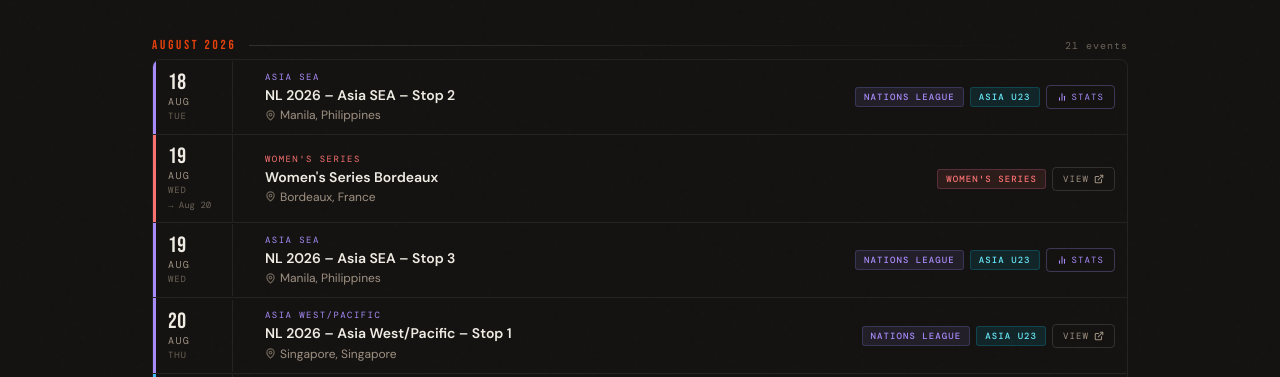
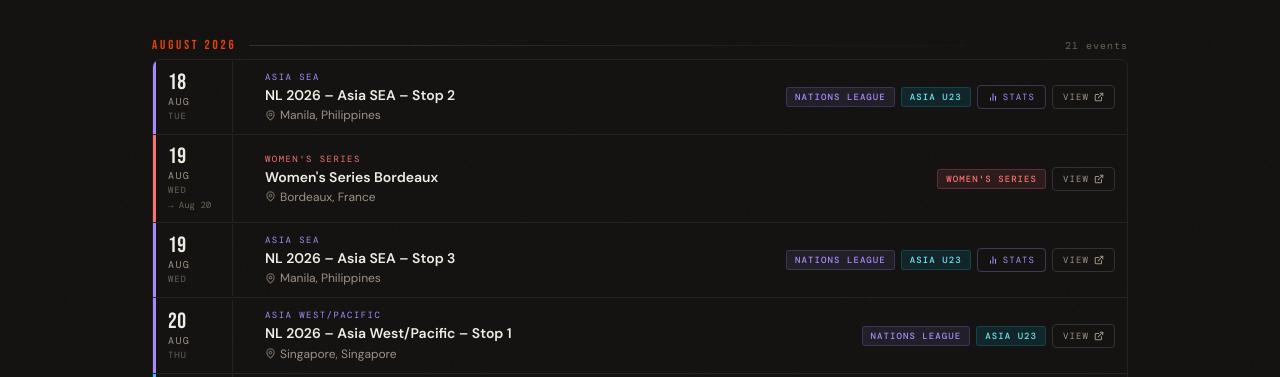
Before and after one commit to sksasho-sys/fiba3x3-calendar, a plain HTML site: page index.html in a window 1280 px wide. Shown: the part 364-741 px from the top of the page. Drawn offline with nearby package versions, Linux system fonts and the light colour scheme; a web font is replaced by a local one.

Commit message:
Add files via upload

```diff
--- a/index.html
+++ b/index.html
@@ -947,6 +947,12 @@ const NL_URLS = {
   "Asia Central/East – Stop 4":"https://nationsleague.fiba3x3.com/2026/e73a1797-d263-4ac4-8338-43bc3e108645",
   "Asia Central/East – Stop 5":"https://nationsleague.fiba3x3.com/2026/9ca82bfb-4588-4efb-9ed7-e96fa4e9ebf4",
   "Asia Central/East – Stop 6":"https://nationsleague.fiba3x3.com/2026/87a2d1c5-b7fa-4f0d-8936-09a43b0af27f",
+  "Asia SEA – Stop 1":"https://nationsleague.fiba3x3.com/2026/asia-sea-stop-1",
+  "Asia SEA – Stop 2":"https://nationsleague.fiba3x3.com/2026/asia-sea-stop-2",
+  "Asia SEA – Stop 3":"https://nationsleague.fiba3x3.com/2026/asia-sea-stop-3",
+  "Asia SEA – Stop 4":"https://nationsleague.fiba3x3.com/2026/asia-sea-stop-4",
+  "Asia SEA – Stop 5":"https://nationsleague.fiba3x3.com/2026/asia-sea-stop-5",
+  "Asia SEA – Stop 6":"https://nationsleague.fiba3x3.com/2026/asia-sea-stop-6",
   "Asia West/Pacific – Stop 1":"https://nationsleague.fiba3x3.com/2026/e2b1bd6b-5ca9-4dbf-b834-280e43e28cd2",
   "Asia West/Pacific – Stop 2":"https://nationsleague.fiba3x3.com/2026/cdebe11f-1235-458b-ad59-9ebb546b4e9f",
   "Asia West/Pacific – Stop 3":"https://nationsleague.fiba3x3.com/2026/e501f90a-6f5c-4acc-a4ad-2dd77cc2bac1",
```
